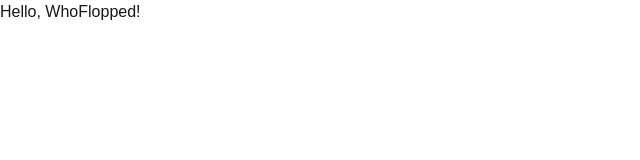
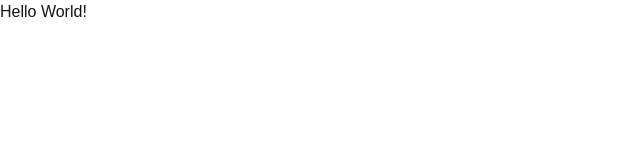
Before and after one commit to behzadr/whoflopped, a Next.js app: page / in a window 1280 px wide. Shown: the top 160 px of the page, without its empty margins (0-640 px from the left). Built offline with nearby package versions, Linux system fonts and the light colour scheme.

Commit message:
Change Hello world message

```diff
--- a/src/app/page.tsx
+++ b/src/app/page.tsx
@@ -2,7 +2,7 @@
 export default function Home() {
   return (
       <div>
-        <h1>Hello, WhoFlopped!</h1>
+        <h1>Hello World!</h1>
       </div>
   );
 }
```
